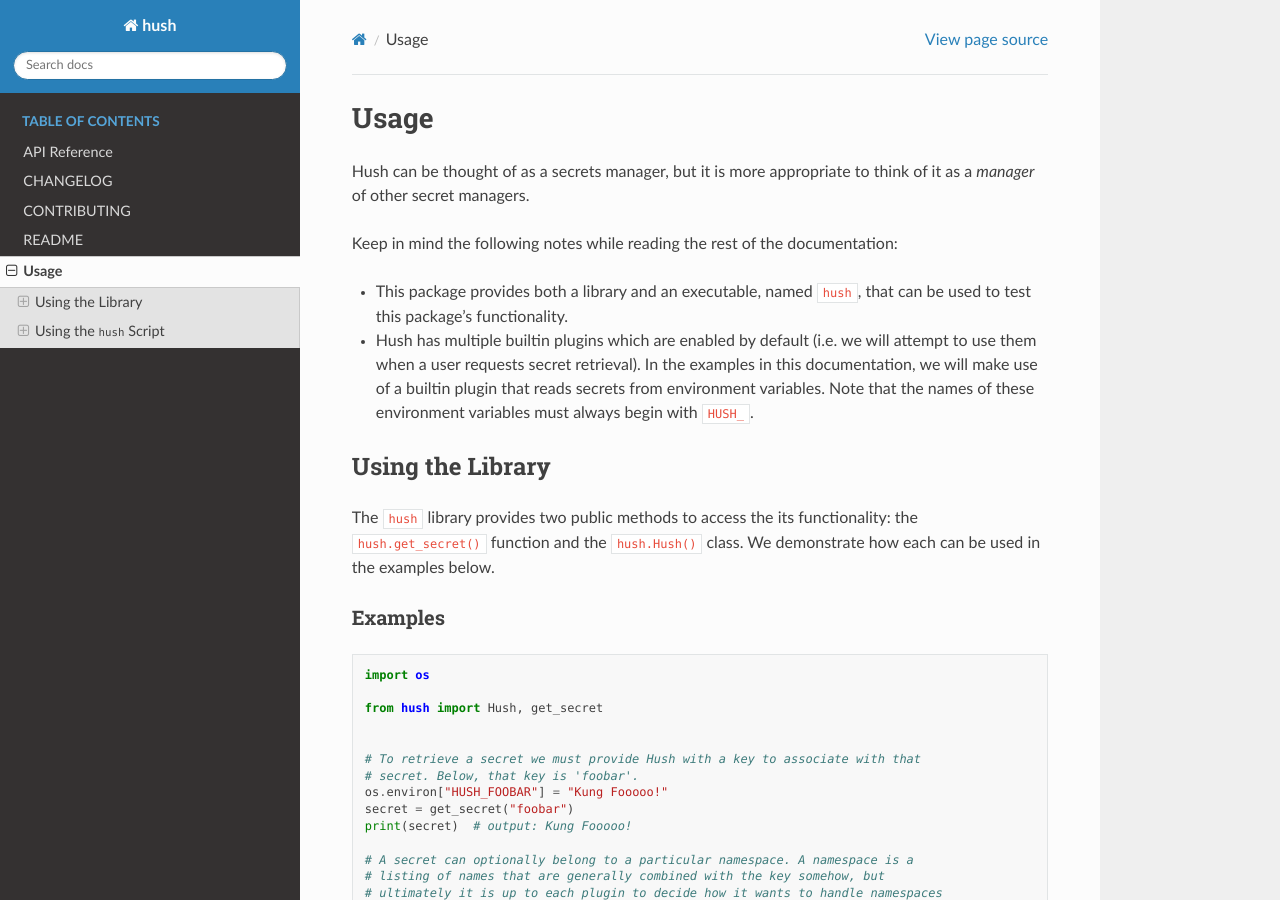
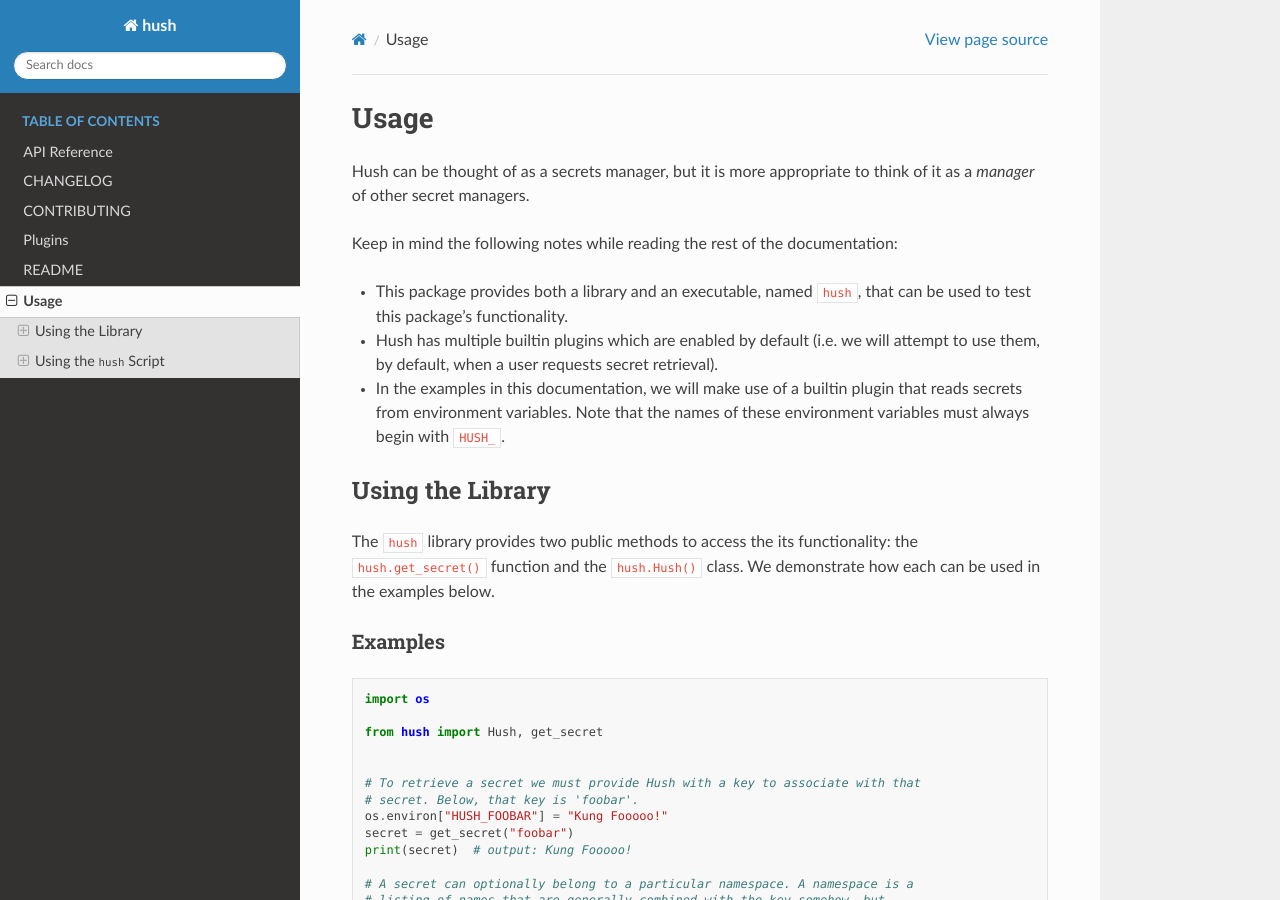
Before and after one commit to bbugyi200/hush, a Sphinx documentation site: the page built from docs/source/usage.md, in a window 1280 px wide and 900 px high. Built offline with Sphinx 7.4.7 and the Read the Docs theme 2.0.0, drawn with Linux system fonts in a browser that asks for light colours.

Commit message:
Add base for plugins.md

```diff
--- a/docs/source/index.rst
+++ b/docs/source/index.rst
@@ -12,6 +12,7 @@
     API Reference <modules>
     CHANGELOG <changelog>
     CONTRIBUTING <contributing>
+    Plugins <plugins.md>
     README <readme>
     Usage <usage.md>
 
--- /dev/null
+++ b/docs/source/plugins.md
@@ -0,0 +1 @@
+# Plugins
--- a/docs/source/usage.md
+++ b/docs/source/usage.md
@@ -8,10 +8,10 @@
 * This package provides both a library and an executable, named `hush`, that
   can be used to test this package's functionality.
 * Hush has multiple builtin plugins which are enabled by default (i.e. we will
-  attempt to use them when a user requests secret retrieval). In the examples
-  in this documentation, we will make use of a builtin plugin that reads
-  secrets from environment variables. Note that the names of these environment
-  variables must always begin with `HUSH_`.
+  attempt to use them, by default, when a user requests secret retrieval).
+* In the examples in this documentation, we will make use of a builtin plugin
+  that reads secrets from environment variables. Note that the names of these
+  environment variables must always begin with `HUSH_`.
 
 
 ## Using the Library
```
